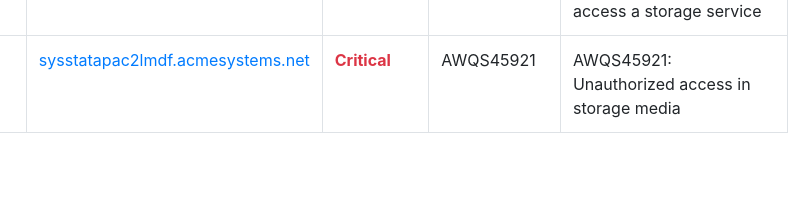
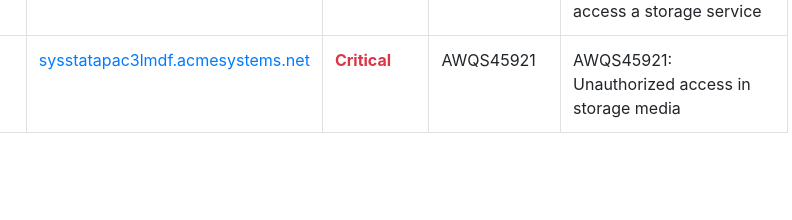
Before and after one commit to joe9789777/rpapractice.github.io, a plain HTML site: page Servers.html in a window 1280 px wide. Shown: the part 335-555 px from the top of the page, 407-1199 px from the left. Drawn offline with nearby package versions, Linux system fonts and the light colour scheme.

Commit message:
corrected link

```diff
--- a/Servers.html
+++ b/Servers.html
@@ -66,7 +66,7 @@
                       </tr>
                       <tr>
                         <th scope="row">3</th>
-                        <td><a href="apac-server-3.html">sysstatapac2lmdf.acmesystems.net</a></td>
+                        <td><a href="apac-server-3.html">sysstatapac3lmdf.acmesystems.net</a></td>
                         <td class="text-danger font-weight-bold">Critical</td>
                         <td>AWQS45921</td>
                         <td>AWQS45921: Unauthorized access in storage media</td>
```
